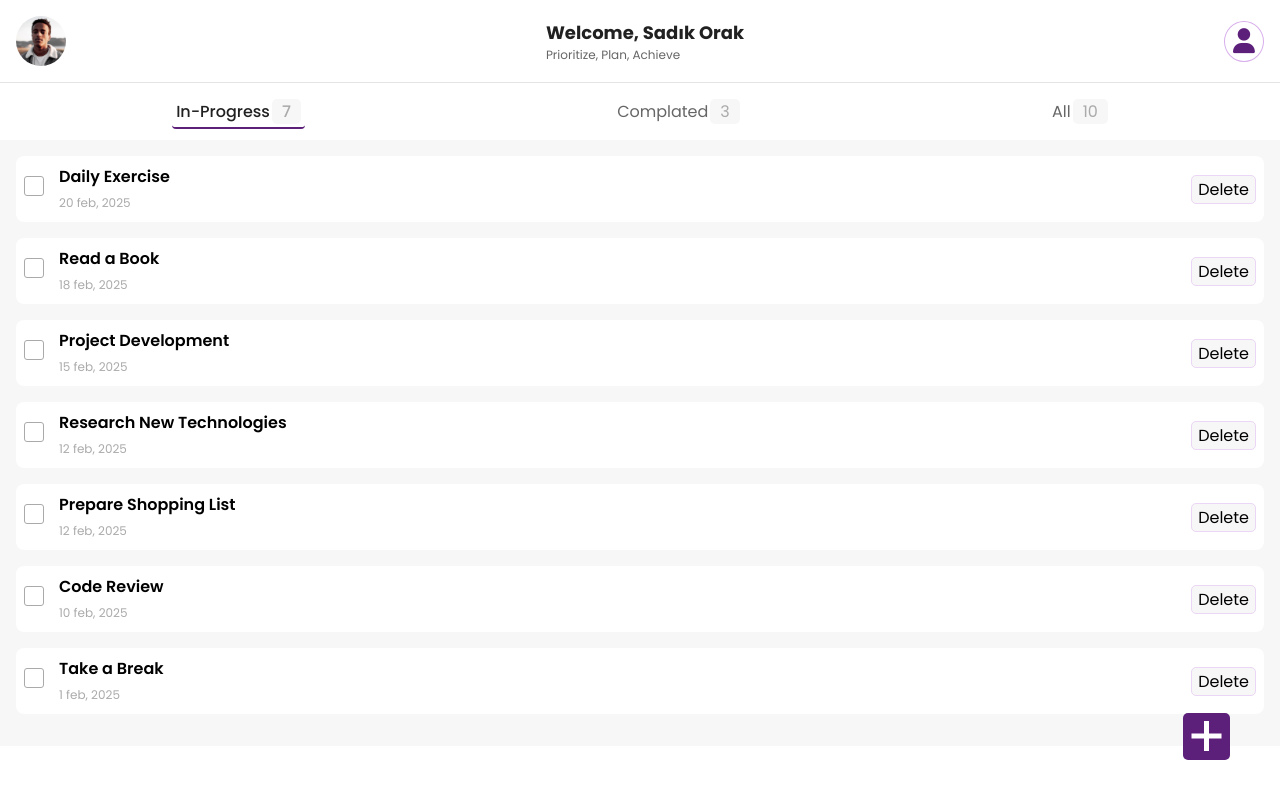
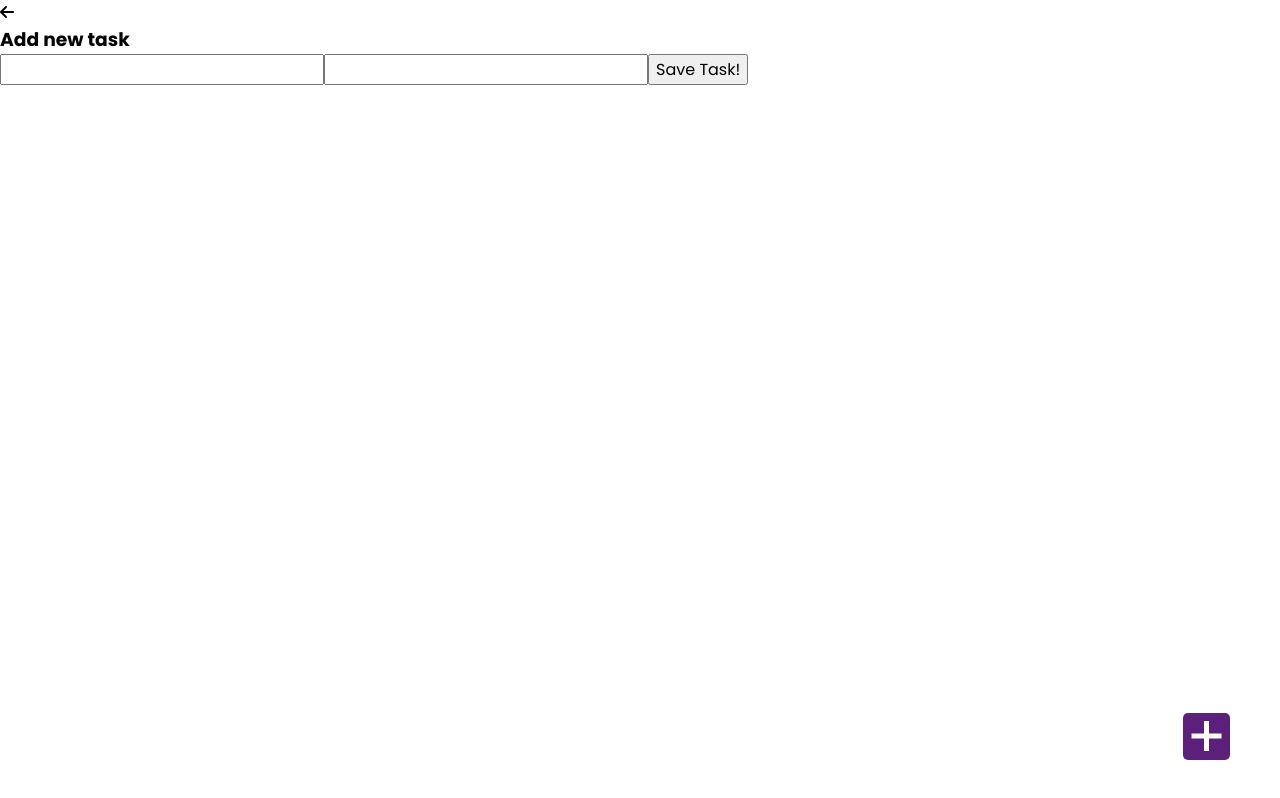
Before and after one commit to muhammedsadik/react-todo, a React (Vite) app: page / in a window 1280 px wide. Built offline with nearby package versions, Linux system fonts and the light colour scheme.

Commit message:
App.css düzenlemeleri.

```diff
--- a/src/App.css
+++ b/src/App.css
@@ -1,9 +1,8 @@
-@import url('https://fonts.googleapis.com/css2?family=Inter:ital,opsz,wght@0,14..32,100..900;1,14..32,100..900&family=Montserrat:ital,wght@0,100..900;1,100..900&family=Poppins:ital,wght@0,100;0,200;0,300;0,400;0,500;0,600;0,700;0,800;0,900;1,100;1,200;1,300;1,400;1,500;1,600;1,700;1,800;1,900&display=swap');
+@import url("https://fonts.googleapis.com/css2?family=Inter:ital,opsz,wght@0,14..32,100..900;1,14..32,100..900&family=Montserrat:ital,wght@0,100..900;1,100..900&family=Poppins:ital,wght@0,100;0,200;0,300;0,400;0,500;0,600;0,700;0,800;0,900;1,100;1,200;1,300;1,400;1,500;1,600;1,700;1,800;1,900&display=swap");
 
 * {
   font-family: "Poppins", sans-serif;
 }
-
 
 .header-top {
   padding: 16px;
@@ -19,7 +18,6 @@
   }
 
   .content {
-
     h3 {
       font-size: 18px;
       color: #212121;
@@ -34,9 +32,9 @@
   .fa-user {
     padding: 7px 8px;
     font-size: 25px;
-    border: 1px solid #D7AEEB;
+    border: 1px solid #d7aeeb;
     border-radius: 50%;
-    color: #5C1F7A;
+    color: #5c1f7a;
     cursor: pointer;
   }
 }
@@ -47,7 +45,6 @@
   justify-content: space-around;
   align-items: center;
 
-
   a {
     text-decoration: none;
     color: #666666;
@@ -55,11 +52,10 @@
     .item-count {
       display: inline-block;
       margin-left: 2px;
-      color: #AAAAAA;
+      color: #aaaaaa;
       padding-inline: 10px;
-      background-color: #F7F7F7;
+      background-color: #f7f7f7;
       border-radius: 5px;
-
     }
   }
 
@@ -67,13 +63,14 @@
     padding: 4px;
     color: #212121;
     font-weight: 500;
-    border-bottom: 2px solid #5C1F7A;
+    border-bottom: 2px solid #5c1f7a;
     border-radius: 4px;
   }
 }
 
 .container {
-  background-color: #F7F7F7;
+  background-color: #f7f7f7;
+  height: 100vh;
   padding: 16px;
 
   .card {
@@ -83,14 +80,14 @@
     align-items: center;
     justify-content: space-between;
     border-radius: 8px;
-    background-color: #FFF;
+    background-color: #fff;
     margin-bottom: 16px;
 
     label {
       width: 20px;
       height: 20px;
       display: inline-block;
-      border: 1px solid #AAA;
+      border: 1px solid #aaa;
       border-radius: 3px;
       cursor: pointer;
       position: relative;
@@ -101,7 +98,7 @@
 
       &::after {
         content: "✔";
-        color: #FFF;
+        color: #fff;
         position: absolute;
         top: 50%;
         left: 50%;
@@ -114,7 +111,7 @@
       }
 
       &:has(input:checked) {
-        background-color: #5C1F7A;
+        background-color: #5c1f7a;
       }
     }
 
@@ -130,12 +127,12 @@
 
       span {
         font-size: 12px;
-        color: #AAAAAA;
+        color: #aaaaaa;
       }
 
       button {
-        background-color: #F7F7F7;
-        border: 1px solid #EBD6F5;
+        background-color: #f7f7f7;
+        border: 1px solid #ebd6f5;
         border-radius: 5px;
         cursor: pointer;
 
@@ -144,37 +141,32 @@
         }
       }
 
-      .complated-title{
+      .complated-title {
         text-decoration: line-through;
         color: #888888;
       }
     }
-
   }
 }
 
-.add-button-container{
+.add-button-container {
   position: fixed;
   bottom: 40px;
   right: 50px;
   padding: 7.5px 16px 2.5px 20.55px;
-  background-color: #5C1F7A;
+  background-color: #5c1f7a;
   border-radius: 5px;
   cursor: pointer;
 
-  .vertical-bar{
+  .vertical-bar,
+  .horizontal-bar {
     display: inline-block;
     width: 5px;
     height: 30px;
-    background-color: #FFF;
-    transform: translate(0px, 0px);
+    background-color: #fff;
   }
 
-  .horizontal-bar{
-    display: inline-block;
-    width: 5px;
-    height: 30px;
-    background-color: #FFF;
-    transform: translate(-5px, 0px)  rotate(90deg);
+  .horizontal-bar {
+    transform: translate(-5px, 0px) rotate(90deg);
   }
 }
--- a/src/App.jsx
+++ b/src/App.jsx
@@ -61,7 +61,20 @@ function Main({ data, content, setContent, setData, activeTab, setActiveTab }) {
         <span className="horizontal-bar"></span>
       </div>
 
-      <div className="header">
+      <div className="modal-content">
+        <i class="fa-solid fa-arrow-left"></i>
+        <h3>Add new task</h3>
+
+        <label htmlFor=""></label>
+        <input type="text" />
+
+        <label htmlFor=""></label>
+        <input type="text" />
+
+        <button>Save Task!</button>
+      </div>
+
+      {/* <div className="header">
         <div className="header-top">
           <img src={userLogo} className="logo" alt="React logo" />
 
@@ -134,7 +147,7 @@ function Main({ data, content, setContent, setData, activeTab, setActiveTab }) {
           </div>
         </div>
       </div>
-      {content && content}
+      {content && content} */}
     </>
   );
 }
@@ -218,7 +231,11 @@ function Complated({ data, setData }) {
             </div>
             <div className="content-container">
               <div className="content">
-                <h4 className={"content-title " + (d.isCompleted && "complated-title")} >
+                <h4
+                  className={
+                    "content-title " + (d.isCompleted && "complated-title")
+                  }
+                >
                   {d.title}
                 </h4>
                 <span>{d.date}</span>
@@ -267,7 +284,13 @@ function All({ data, setData }) {
             </div>
             <div className="content-container">
               <div className="content">
-                <h4 className={"content-title " + (d.isCompleted && "complated-title")} >{d.title}</h4>
+                <h4
+                  className={
+                    "content-title " + (d.isCompleted && "complated-title")
+                  }
+                >
+                  {d.title}
+                </h4>
                 <span>{d.date}</span>
               </div>
               <button
```
